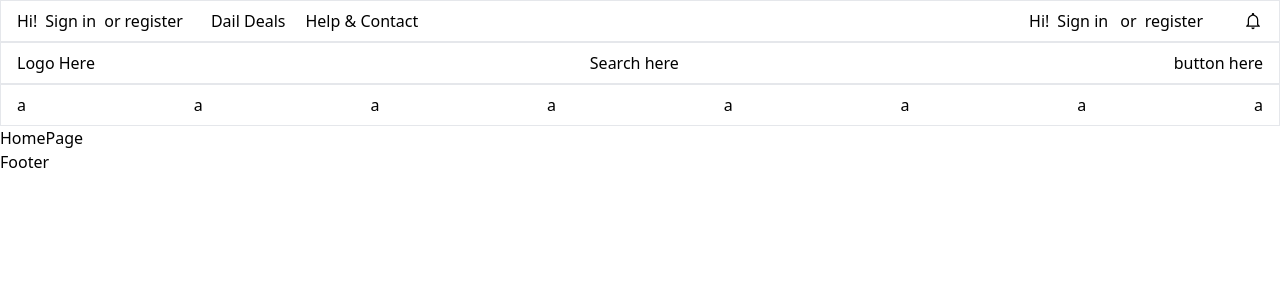
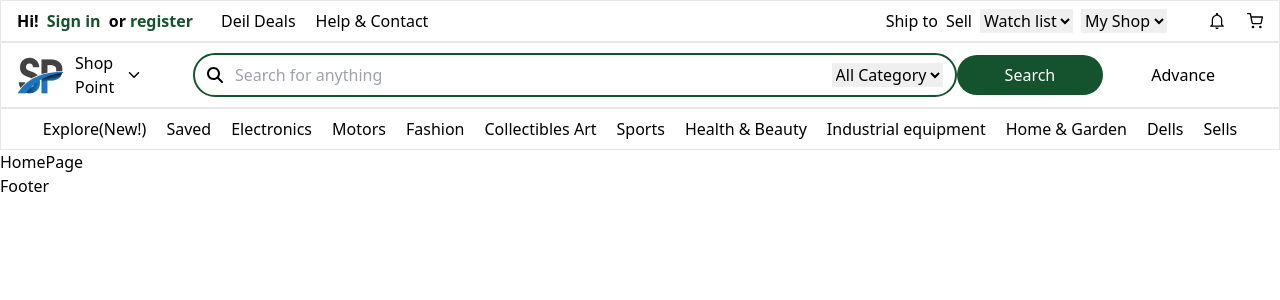
Before and after one commit to programmer-kabir/Shop-Point, a React (Vite) app in the folder Client-Side/: page / in a window 1280 px wide. Shown: the top 300 px of the page. Built offline with nearby package versions, Linux system fonts and the light colour scheme.

Commit message:
nav start 1.

```diff
--- a/Client-Side/src/Pages/Share/Navbar.jsx
+++ b/Client-Side/src/Pages/Share/Navbar.jsx
@@ -1,22 +1,31 @@
 import React from "react";
+import { FiShoppingCart } from "react-icons/fi";
+import { IoIosArrowDown } from "react-icons/io";
+import { FaMagnifyingGlass } from "react-icons/fa6";
 import { Link } from "react-router-dom";
 import { IoMdNotificationsOutline } from "react-icons/io";
+import logoImg from "../../assets/logo.png";
 const Navbar = () => {
   return (
     <section className="">
       <div>
         {/* Top */}
-        <div className="flex items-center justify-between border border-[rgba(209, 209, 209, 1)] px-4 py-2" >
+        <div className="flex items-center justify-between border border-[rgba(209, 209, 209, 1)] px-4 py-2">
           {/* Left Side */}
-          <div className="flex gap-7 items-center">
-            <div className="flex items-center gap-1">
+          <div className="flex gap-7 items-center ">
+            <div className="flex items-center gap-1 font-bold">
               <p className="mr-1">Hi! </p>
-              <Link>Sign in </Link>
+              <p className="text-green-900 ">
+                <Link>Sign in </Link>
+              </p>
               <p>or</p>
+              <p className="text-green-900">
+
               <Link>register</Link>
+              </p>
             </div>
             <div className="flex items-center gap-5">
-              <Link>Dail Deals</Link>
+              <Link>Deil Deals</Link>
               <p>
                 <Link>Help</Link> & <Link>Contact</Link>
               </p>
@@ -25,38 +34,72 @@ const Navbar = () => {
           {/* Right Side */}
           <div className="flex gap-10 items-center">
             <div className="flex items-center gap-2">
-              <p>Hi!</p>
-              <Link>Sign in </Link>
-              <p>or</p>
-              <Link>register</Link>
+              <p>Ship to</p>
+              <p>Sell</p>
+              <select name="" id="">
+                <option value="">Watch list</option>
+              </select>
+              <select name="" id="">
+                <option value="">My Shop</option>
+              </select>
             </div>
             <div className="flex items-center gap-5">
-            <IoMdNotificationsOutline size={20}/>
+              <IoMdNotificationsOutline size={20} />
+              <FiShoppingCart />
 
             </div>
           </div>
         </div>
+
         {/* Middle */}
-        <div className="flex items-center justify-between border border-[rgba(209, 209, 209, 1)] px-4 py-2">
+        <div className="flex items-center border border-[rgba(209, 209, 209, 1)] px-4 py-2">
           {/* Logo */}
-          <div>
-            <p>Logo Here</p>
+          <div className="flex gap-3 w-44 items-center cursor-pointer">
+            <img src={logoImg} alt="" />
+            <div>
+              <p>Shop</p>
+              <p>Point</p>
+            </div>
+            <div>
+            <IoIosArrowDown />
+
+            </div>
           </div>
           {/* Search */}
-          <div>Search here</div>
-          {/* Buton */}
-          <div>button here</div>
+          <div className="flex-1 border-2 py-2 px-3 rounded-full border-green-900 flex">
+            <label className="flex flex-1 items-center gap-3 cursor-text" htmlFor="search">
+
+          <FaMagnifyingGlass/>
+          <input type="text" name="" id="search" placeholder="Search for anything" className="focus-visible:outline-0 flex-1"/>
+            </label>
+            <select name="" id="">
+
+            <option value="">All Category</option>
+            </select>
+          </div>
+          {/* Button */}
+          <div>
+            <button className="bg-green-900 text-white rounded-full py-2 px-12">Search</button>
+            <button className="hover:bg-green-900 hover:text-white  rounded-full py-2 px-12">Advance</button>
+
+          </div>
         </div>
+
         {/* Down */}
-        <div className="flex items-center justify-between border border-[rgba(209, 209, 209, 1)] px-4 py-2">
-          <Link>a</Link>
-          <Link>a</Link>
-          <Link>a</Link>
-          <Link>a</Link>
-          <Link>a</Link>
-          <Link>a</Link>
-          <Link>a</Link>
-          <Link>a</Link>
+        <div className="flex items-center gap-5 justify-center border border-[rgba(209, 209, 209, 1)] px-4 py-2">
+          <Link><p>Explore(New!)</p></Link>
+          <Link><p>Saved</p></Link>
+          <Link><p>Electronics</p></Link>
+          <Link><p>Motors</p></Link>
+          <Link><p>Fashion</p></Link>
+          <Link><p>Collectibles Art</p></Link>
+          <Link><p>Sports</p></Link>
+          <Link><p>Health & Beauty</p></Link>
+          <Link><p>Industrial equipment</p></Link>
+          <Link><p>Home & Garden</p></Link>
+          <Link><p>Dells</p></Link>
+          <Link><p>Sells</p></Link>
+
         </div>
       </div>
     </section>
```
Also changed, not shown: Client-Side/src/assets/logo.png (added).
